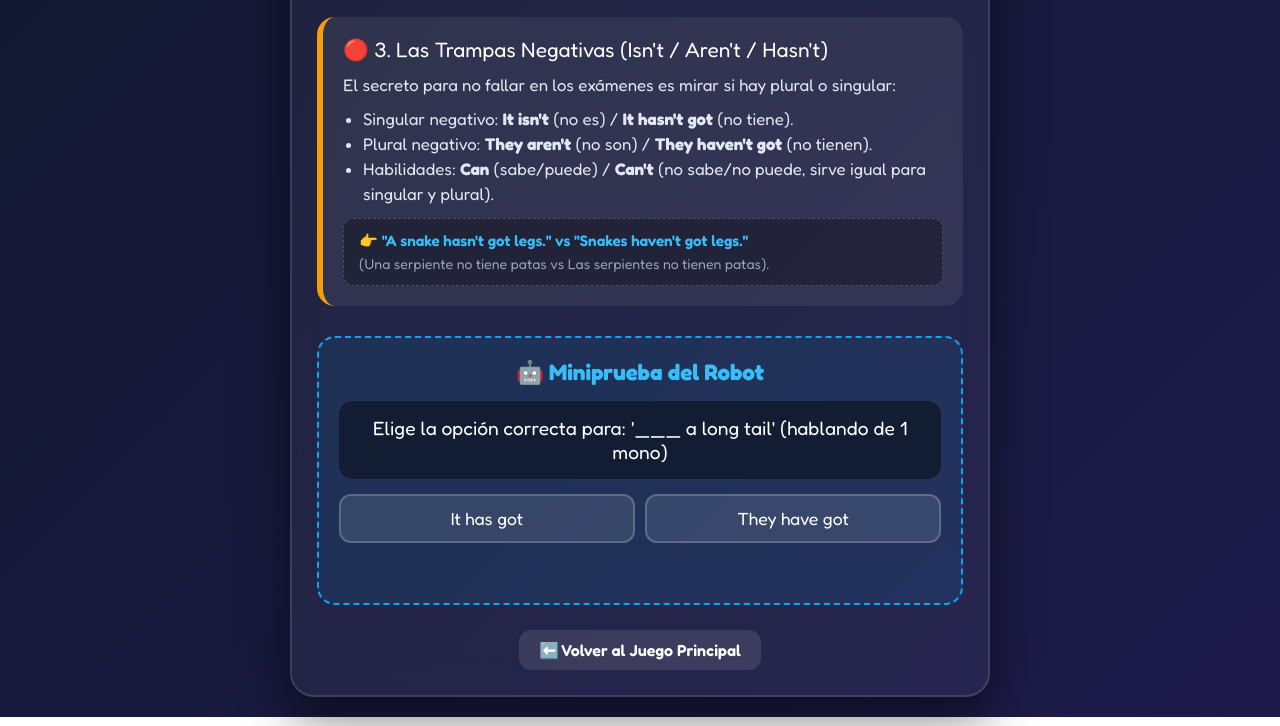
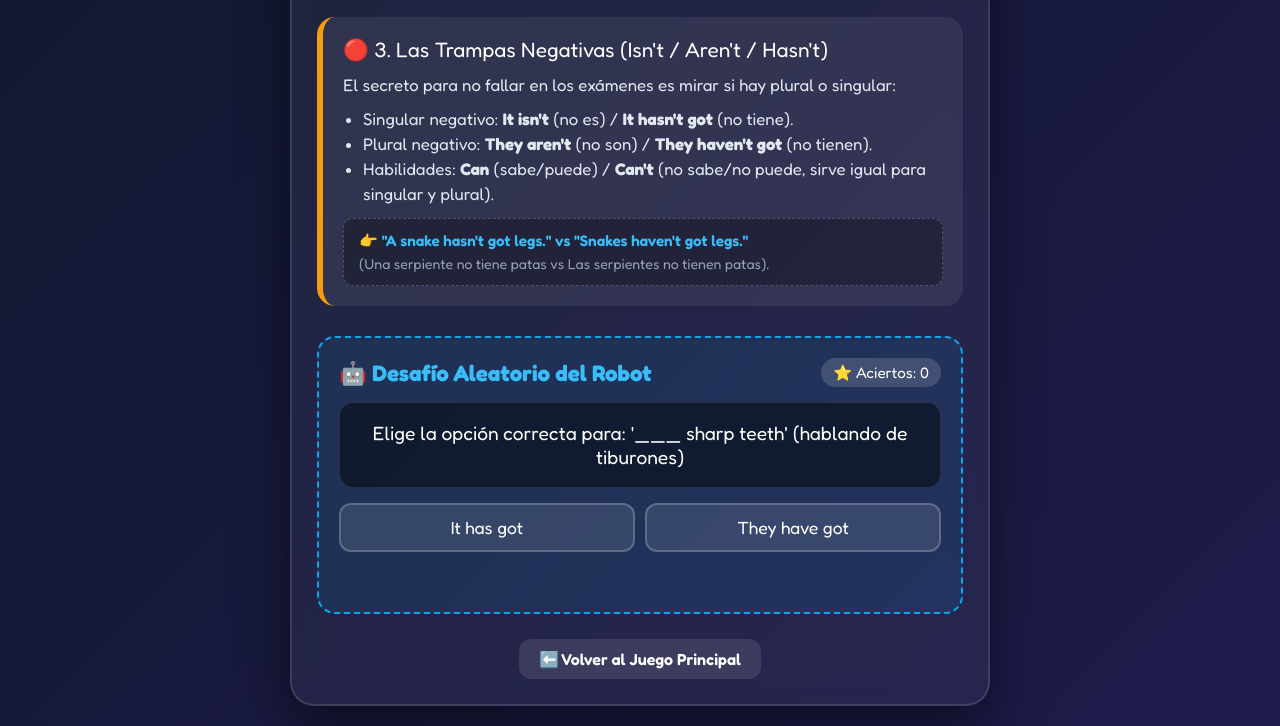
Before and after one commit to stevenjose/gram-tica, a plain HTML site: page index.html in a window 1280 px wide. Shown: the part 596-1322 px from the top of the page. Drawn offline with Linux system fonts and the light colour scheme.

Commit message:
ampliando las preguntas del mini test de gramática

```diff
--- a/index.html
+++ b/index.html
@@ -12,7 +12,8 @@
             --secondary: #ec4899;
             --accent: #0ea5e9;
             --success: #22c55e;
-            --bg-gradient: linear-gradient(135deg, #0f172a 1e1b4b, #312e81);
+            --warning: #f59e0b;
+            --bg-gradient: linear-gradient(135deg, #0f172a, #1e1b4b);
         }
 
         * { box-sizing: border-box; margin: 0; padding: 0; }
@@ -63,11 +64,10 @@
             padding: 20px;
             margin-bottom: 20px;
             border-left: 6px solid var(--primary);
-            position: relative;
         }
 
         .rule-card.plural { border-left-color: var(--secondary); }
-        .rule-card.negative { border-left-color: var(--warning, #f59e0b); }
+        .rule-card.negative { border-left-color: var(--warning); }
 
         .rule-title {
             font-size: 1.3rem;
@@ -95,7 +95,7 @@
         .example-box span.en { color: #38bdf8; font-weight: 600; }
         .example-box span.es { color: #94a3b8; display: block; font-size: 0.88rem; }
 
-        /* --- LABORATORIO DE PRÁCTICA RÁPIDA --- */
+        /* --- LABORATORIO DE PRÁCTICA ALEATORIA --- */
         .lab-section {
             background: rgba(14, 165, 233, 0.1);
             border: 2px dashed var(--accent);
@@ -105,18 +105,32 @@
             margin-top: 30px;
         }
 
+        .lab-header {
+            display: flex;
+            justify-content: space-between;
+            align-items: center;
+            margin-bottom: 15px;
+        }
+
         .lab-section h3 {
             color: #38bdf8;
-            margin-bottom: 15px;
             font-size: 1.4rem;
         }
 
+        .score-badge {
+            background: rgba(255, 255, 255, 0.15);
+            padding: 5px 12px;
+            border-radius: 15px;
+            font-size: 0.95rem;
+        }
+
         .challenge-box {
-            background: rgba(15, 23, 42, 0.8);
+            background: rgba(15, 23, 42, 0.85);
             border-radius: 14px;
-            padding: 15px;
+            padding: 18px;
             margin-bottom: 15px;
             font-size: 1.2rem;
+            border: 1px solid rgba(255,255,255,0.1);
         }
 
         .options-grid {
@@ -213,9 +227,12 @@
             </div>
         </div>
 
-        <!-- MINI LABORATORIO INTERACTIVO -->
+        <!-- LABORATORIO DE PRÁCTICA ALEATORIA (12 PREGUNTAS) -->
         <div class="lab-section">
-            <h3>🤖 Miniprueba del Robot</h3>
+            <div class="lab-header">
+                <h3>🤖 Desafío Aleatorio del Robot</h3>
+                <div class="score-badge">⭐ Aciertos: <span id="lab-score">0</span></div>
+            </div>
             <div class="challenge-box" id="challenge-text">
                 Cargando reto...
             </div>
@@ -231,8 +248,8 @@
     </div>
 
     <script>
-        // Minipruebas rápidas para practicar singular vs plural
-        const challenges = [
+        // Banco ampliado con 12 preguntas sobre Singular, Plural y Negativas
+        const questionBank = [
             {
                 q: "Elige la opción correcta para: '___ a long tail' (hablando de 1 mono)",
                 options: ["It has got", "They have got"],
@@ -250,14 +267,84 @@
                 options: ["hasn't", "haven't"],
                 correct: 1,
                 hint: "¡'Snakes' es plural! Por eso va con haven't."
+            },
+            {
+                q: "Elige la opción correcta para: '___ big ears' (hablando de 1 elefante)",
+                options: ["It has got", "They have got"],
+                correct: 0,
+                hint: "'An elephant' es singular, va con It has got."
+            },
+            {
+                q: "Elige la opción correcta para: '___ four legs' (hablando de un perro)",
+                options: ["It has got", "They have got"],
+                correct: 0,
+                hint: "Un solo perro ('a dog') usa It has got."
+            },
+            {
+                q: "Elige la opción correcta para: '___ orange and black' (hablando de varios tigres)",
+                options: ["It is", "They are"],
+                correct: 1,
+                hint: "'Tigers' lleva 's', es plural, por lo tanto es They are."
+            },
+            {
+                q: "Completa la frase negativa: 'A crocodile ___ got wings'",
+                options: ["hasn't", "haven't"],
+                correct: 0,
+                hint: "Un cocodrilo ('a crocodile') es singular, se niega con hasn't."
+            },
+            {
+                q: "Completa la frase: 'Monks are funny, ___ can climb trees'",
+                options: ["it", "they"],
+                correct: 1,
+                hint: "Como 'Monkeys' está en plural, el pronombre para continuar es 'They'."
+            },
+            {
+                q: "Elige la opción correcta: '___ small and green' (hablando de 1 rana)",
+                options: ["It is", "They are"],
+                correct: 0,
+                hint: "Una rana ('a frog') es singular: It is."
+            },
+            {
+                q: "Completa la negativa plural: 'Parrots ___ got big teeth'",
+                options: ["hasn't", "haven't"],
+                correct: 1,
+                hint: "Loros ('Parrots') es plural, se usa haven't."
+            },
+            {
+                q: "Elige la opción correcta para: '___ sharp teeth' (hablando de tiburones)",
+                options: ["It has got", "They have got"],
+                correct: 1,
+                hint: "Tiburones ('sharks') es plural: They have got."
+            },
+            {
+                q: "Completa la frase: 'A snake can't walk because ___ got legs'",
+                options: ["it hasn't", "they haven't"],
+                correct: 0,
+                hint: "Hablamos de 'A snake' (singular), por lo tanto es 'it hasn't'."
             }
         ];
 
-        let currentCh = 0;
+        let labScore = 0;
+        let currentPool = [];
 
-        function loadChallenge() {
-            if(currentCh >= challenges.length) currentCh = 0;
-            const ch = challenges[currentCh];
+        // Barajar array de forma aleatoria
+        function shuffleArray(array) {
+            let currentIndex = array.length, randomIndex;
+            while (currentIndex !== 0) {
+                randomIndex = Math.floor(Math.random() * currentIndex);
+                currentIndex--;
+                [array[currentIndex], array[randomIndex]] = [array[randomIndex], array[currentIndex]];
+            }
+            return array;
+        }
+
+        function loadRandomChallenge() {
+            // Si el depósito está vacío, volvemos a rellenarlo y barajarlo
+            if (currentPool.length === 0) {
+                currentPool = shuffleArray([...questionBank]);
+            }
+
+            const ch = currentPool.pop(); // Sacar una pregunta al azar
             document.getElementById('challenge-text').textContent = ch.q;
             document.getElementById('lab-feedback').textContent = "";
 
@@ -276,19 +363,25 @@
         function checkLabAnswer(selected, correct, hint) {
             const fb = document.getElementById('lab-feedback');
             if(selected === correct) {
+                labScore += 10;
+                document.getElementById('lab-score').textContent = labScore;
                 fb.style.color = "#4ade80";
-                fb.textContent = "🎉 ¡Perfecto! Lo has entendido a la primera.";
+                fb.textContent = "🎉 ¡Perfecto! Siguiente reto en un momento...";
+
+                // Desactivar botones momentáneamente para evitar doble clic
+                document.querySelectorAll('.opt-btn').forEach(b => b.disabled = true);
+
                 setTimeout(() => {
-                    currentCh++;
-                    loadChallenge();
-                }, 2000);
+                    loadRandomChallenge();
+                }, 1500);
             } else {
                 fb.style.color = "#f87171";
                 fb.textContent = `❌ Casi. Pista: ${hint}`;
             }
         }
 
-        loadChallenge();
+        // Iniciar el laboratorio cargando la primera pregunta aleatoria
+        loadRandomChallenge();
     </script>
 </body>
 </html>
```
